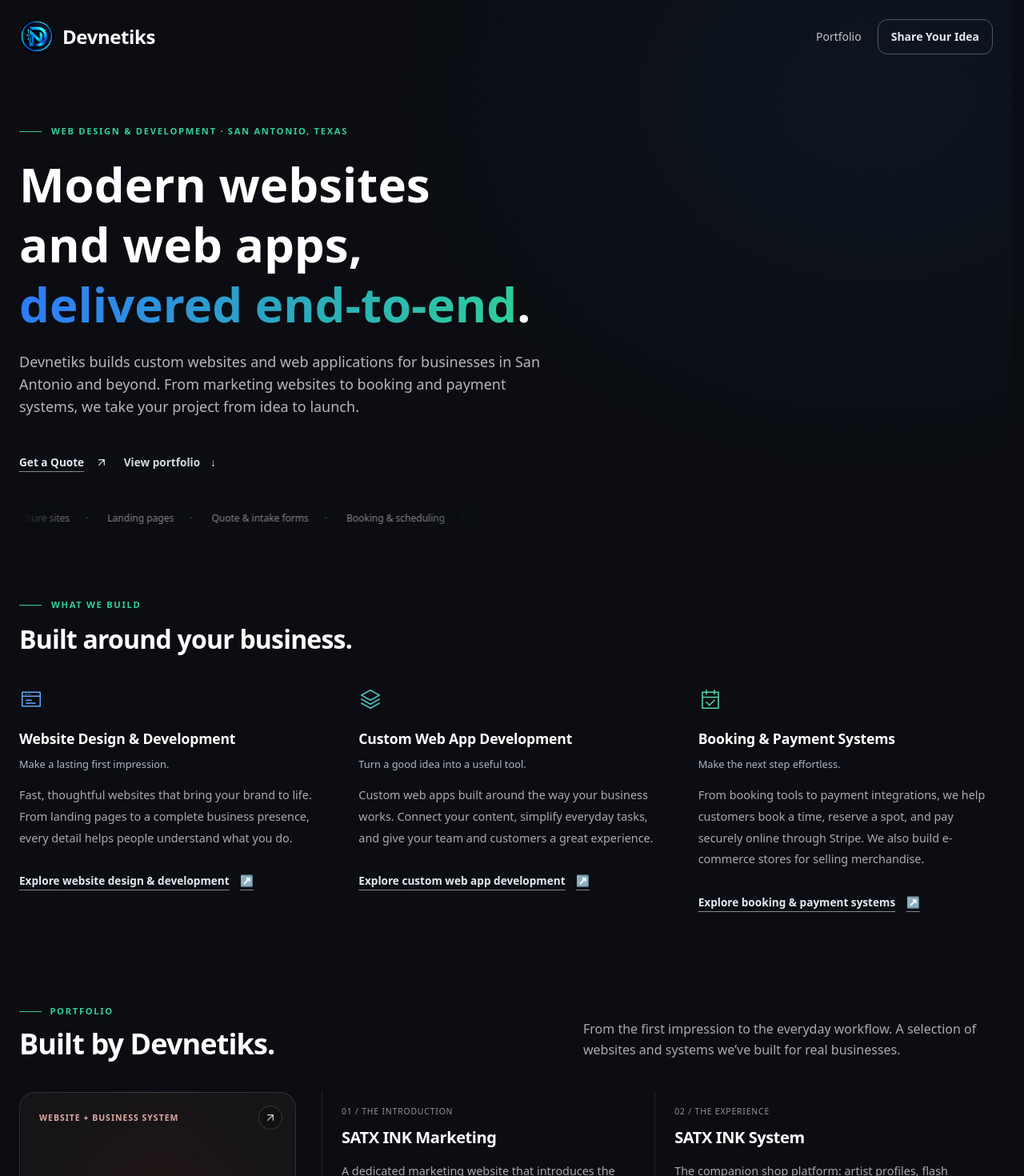
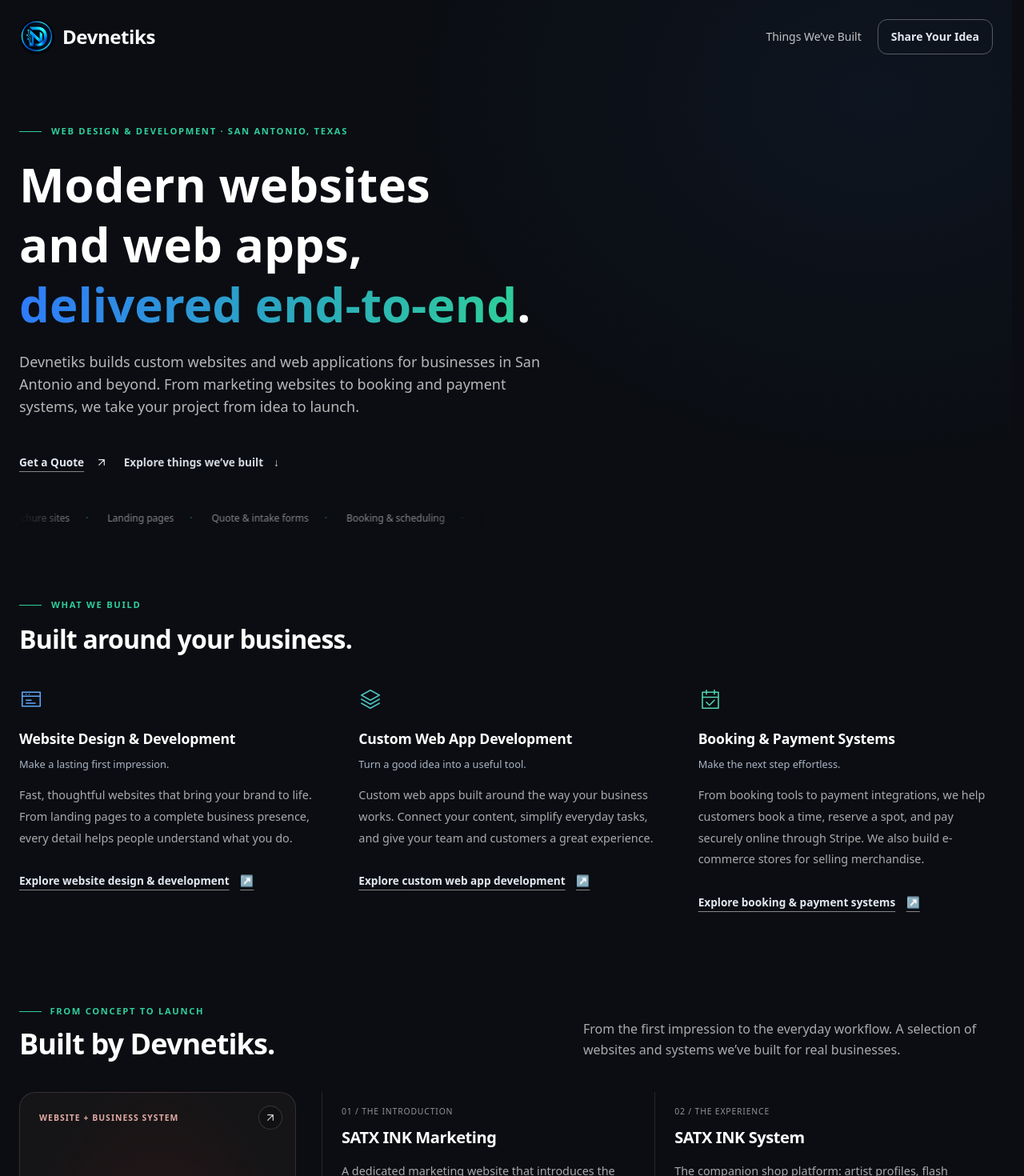
Before and after one commit to webdevRafa/devnetiks, a React (Vite) app: page / in a window 1280 px wide. Shown: the top 1470 px of the page at 80% size. Built offline with nearby package versions, Linux system fonts and the light colour scheme.

Commit message:
Rename portfolio navigation to Things We’ve Built

```diff
--- a/src/components/PortfolioSection.tsx
+++ b/src/components/PortfolioSection.tsx
@@ -48,14 +48,14 @@ export default function PortfolioSection() {
 
   useEffect(() => {
     // The section mounts after the browser's initial fragment navigation in this SPA.
-    if (hash === "#portfolio") sectionRef.current?.scrollIntoView({ block: "start" });
+    if (hash === "#projects" || hash === "#portfolio") sectionRef.current?.scrollIntoView({ block: "start" });
   }, [hash]);
 
   return (
-    <section ref={sectionRef} id="portfolio" aria-labelledby="portfolio-heading" className="portfolio-section mx-auto max-w-7xl px-6 pb-16 md:pb-20">
+    <section ref={sectionRef} id="projects" aria-labelledby="portfolio-heading" className="portfolio-section mx-auto max-w-7xl px-6 pb-16 md:pb-20">
       <div className="portfolio-heading">
         <div>
-          <p className="portfolio-eyebrow">Portfolio</p>
+          <p className="portfolio-eyebrow">From concept to launch</p>
           <h2 id="portfolio-heading" className="mt-3 text-3xl font-semibold tracking-tight md:text-4xl">Built by Devnetiks.</h2>
         </div>
         <p className="max-w-lg text-base leading-relaxed text-white/65">From the first impression to the everyday workflow. A selection of websites and systems we’ve built for real businesses.</p>
--- a/src/components/SiteHeader.tsx
+++ b/src/components/SiteHeader.tsx
@@ -54,7 +54,7 @@ export default function SiteHeader() {
         <span className="text-xl sm:text-2xl">Devnetiks</span>
       </Link>
       <nav aria-label="Main navigation" className="flex items-center gap-5">
-        <a href="/#portfolio" className="hidden min-h-11 items-center text-sm font-medium text-white/75 hover:text-white sm:inline-flex">Portfolio</a>
+        <a href="/#projects" className="hidden min-h-11 items-center text-sm font-medium text-white/75 hover:text-white sm:inline-flex">Things We’ve Built</a>
         <Link to={pathname === "/start" ? "/" : "/start"} className="site-header-action inline-flex min-h-11 items-center rounded-xl px-3 py-2 text-sm font-semibold sm:px-4">
           {pathname === "/start" ? "Back to home" : "Share Your Idea"}
         </Link>
--- a/src/content/pages.ts
+++ b/src/content/pages.ts
@@ -86,7 +86,7 @@ export const detailPages: DetailPage[] = [
     path: "/work/satx-ink", kind: "case-study",
     title: "SATX INK Website & Tattoo Booking Platform | Devnetiks",
     description: "Explore Devnetiks’ SATX INK work: a product marketing website and tattoo studio platform for artist profiles, flash requests, appointment offers, and deposits.",
-    eyebrow: "Selected work / SATX INK",
+    eyebrow: "Things we’ve built / SATX INK",
     heading: "From discovering the product to booking the artwork.",
     intro: "Two connected builds for SATX INK: a marketing website that explains the product and a configurable studio system that brings artists, flash designs, and booking requests together.",
     highlights: ["Product marketing website", "Studio-branded platform", "Artist-led booking workflow"],
--- a/src/pages/DetailPage.tsx
+++ b/src/pages/DetailPage.tsx
@@ -14,7 +14,7 @@ export default function DetailPage() {
   return <div className="detail-page">
     <SiteHeader />
     <main id="main-content" className="detail-main">
-      <nav className="detail-breadcrumb" aria-label="Breadcrumb"><Link to="/">Home</Link><span aria-hidden="true">/</span><span>{page.kind === "service" ? "Services" : "Selected work"}</span></nav>
+      <nav className="detail-breadcrumb" aria-label="Breadcrumb"><Link to="/">Home</Link><span aria-hidden="true">/</span><span>{page.kind === "service" ? "Services" : "Things we’ve built"}</span></nav>
       <header className="detail-intro">
         <p className="home-eyebrow">{page.eyebrow}</p>
         <h1>{page.heading}</h1>
--- a/src/pages/PublicHomePage.tsx
+++ b/src/pages/PublicHomePage.tsx
@@ -52,7 +52,7 @@ export default function PublicHomePage() {
           </p>
           <div className="mt-8 flex flex-wrap items-center gap-5">
             <Link to="/start" className="home-primary-link">Get a Quote <span aria-hidden="true"><ArrowUpRight /></span></Link>
-            <a href="#portfolio" className="home-text-link">View portfolio <span aria-hidden="true">↓</span></a>
+            <a href="#projects" className="home-text-link">Explore things we’ve built <span aria-hidden="true">↓</span></a>
           </div>
           <div className="mt-8"><ServicesTicker maxWidthPx={580} /></div>
         </section>
```
